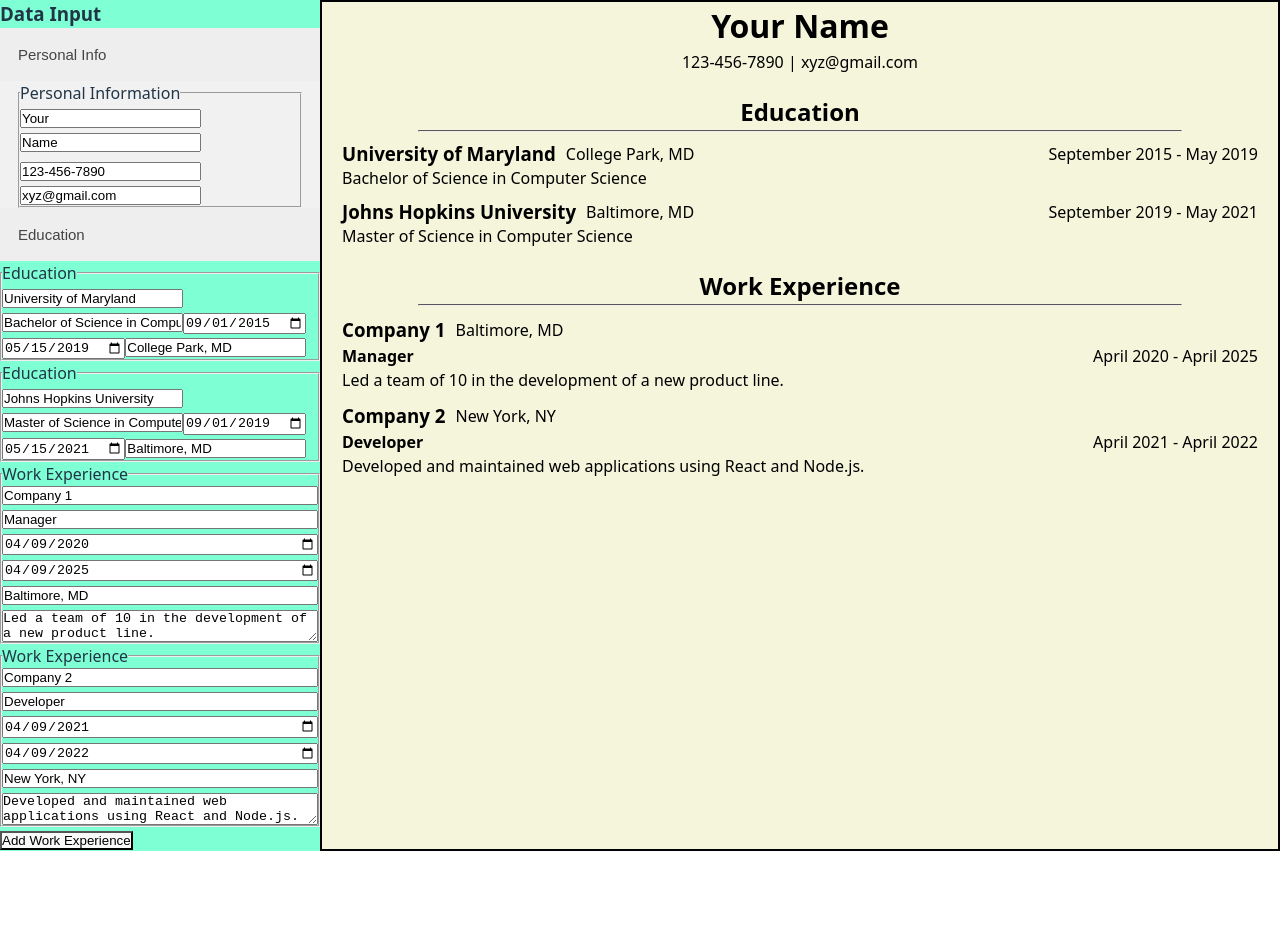
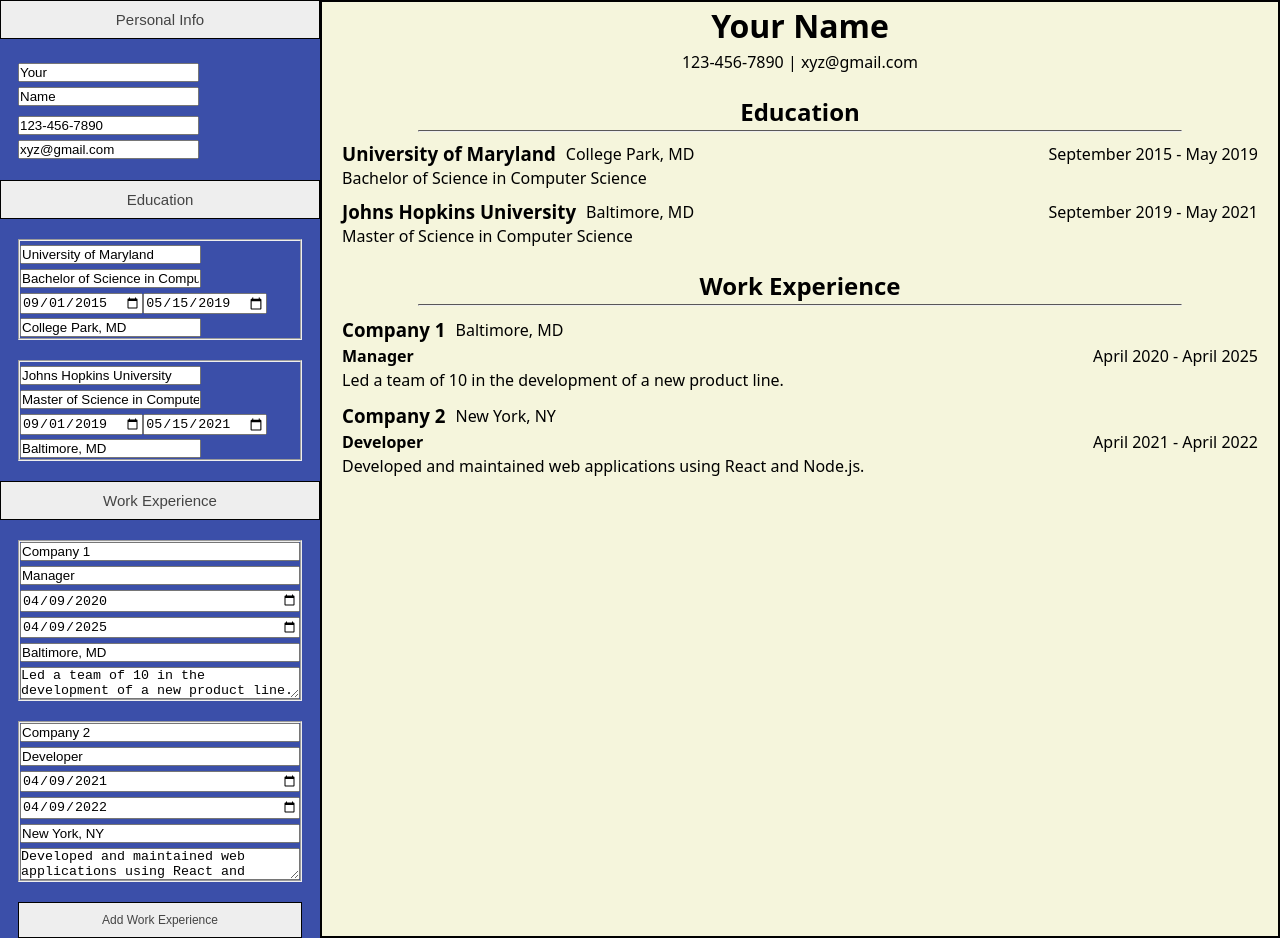
Before and after one commit to FishShalami/cv-builder-react, a React (Vite) app: page / in a window 1280 px wide. Before the commit the page ends 851 px from the top, so only its background shows below. Built offline with nearby package versions, Linux system fonts and the light colour scheme.

Commit message:
toggles for all form sections; reorg. div containers

```diff
--- a/src/App.css
+++ b/src/App.css
@@ -7,10 +7,6 @@
   display: grid;
   /* justify-content: center; */
   grid-template-columns: 1fr 3fr;
-}
-
-.inputs {
-  background-color: aquamarine;
 }
 
 .pi,
@@ -98,16 +94,44 @@ hr.solid {
   background-color: #eee;
   color: #444;
   cursor: pointer;
-  padding: 18px;
+  padding: 10px;
   width: 100%;
-  border: none;
-  text-align: left;
-  outline: none;
+  text-align: center;
+
   font-size: 15px;
+  border: solid 1px black;
+}
+
+.work-exp-button {
+  background-color: #eee;
+  color: #444;
+  cursor: pointer;
+  padding: 10px;
+  width: 100%;
+  text-align: center;
+
+  font-size: 12px;
+  border: solid 1px black;
 }
 
 .pi-form {
   padding: 0 18px;
   overflow: hidden;
-  background-color: #f1f1f1;
+  background-color: #3b4fa9;
 }
+.edu-form {
+  padding: 0 18px;
+  overflow: hidden;
+  background-color: #3b4fa9;
+}
+.we-form {
+  padding: 0 18px;
+  overflow: hidden;
+  background-color: #3b4fa9;
+}
+
+.edus,
+.wes,
+.pi {
+  margin: 20px 0;
+}
--- a/src/App.jsx
+++ b/src/App.jsx
@@ -97,7 +97,6 @@ function App() {
     <>
       <div className="inputs-outputs">
         <div className="inputs">
-          <h3>Data Input</h3>
           <form action="post">
             <button
               type="button"
@@ -134,6 +133,15 @@ function App() {
                 ))}
               </div>
             )}
+            <button
+              type="button"
+              className="collapsible"
+              onClick={() => setWeVisible(!isWeVisible)}
+            >
+              Work Experience
+            </button>
+            {isWeVisible && (
+              <div className="we-form">
                 {workExperiences.map((work, index) => (
                   <WorkExperience
                     key={index}
@@ -143,9 +151,15 @@ function App() {
                     }
                   />
                 ))}
-            <button type="button" onClick={addWorkExperience}>
+                <button
+                  className="work-exp-button"
+                  type="button"
+                  onClick={addWorkExperience}
+                >
                   Add Work Experience
                 </button>
+              </div>
+            )}
           </form>
         </div>
         <div className="outputs">
--- a/src/Education.jsx
+++ b/src/Education.jsx
@@ -1,8 +1,6 @@
 function Education({ education, handleEducationChange }) {
   return (
-    <fieldset>
-      <legend>Education</legend>
-
+    <fieldset className="edus">
       <div className="edu">
         <input
           type="text"
--- a/src/PersonalInfo.jsx
+++ b/src/PersonalInfo.jsx
@@ -1,7 +1,5 @@
 function PersonalInfo({ contactData, handleContactChange }) {
   return (
-    <fieldset>
-      <legend>Personal Information</legend>
     <div className="pi">
       <div className="pi-row1">
         <input
@@ -40,7 +38,6 @@ function PersonalInfo({ contactData, handleContactChange }) {
         />
       </div>
     </div>
-    </fieldset>
   );
 }
 
--- a/src/WorkExperience.jsx
+++ b/src/WorkExperience.jsx
@@ -1,7 +1,6 @@
 function WorkExperience({ work, handleWorkExperienceChange }) {
   return (
-    <fieldset>
-      <legend>Work Experience</legend>
+    <fieldset className="wes">
       <div className="we">
         <input
           type="text"
```
Lines whose indentation alone changed are shown as unchanged.
